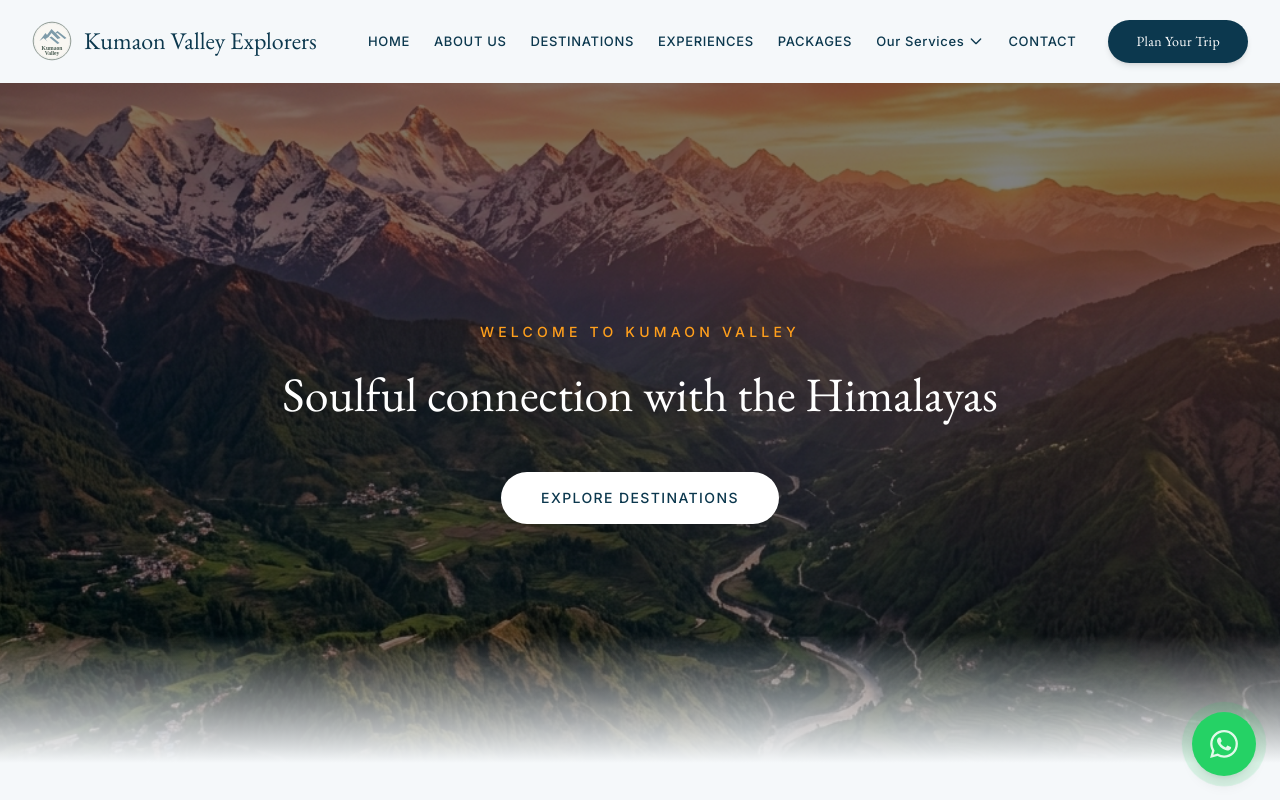
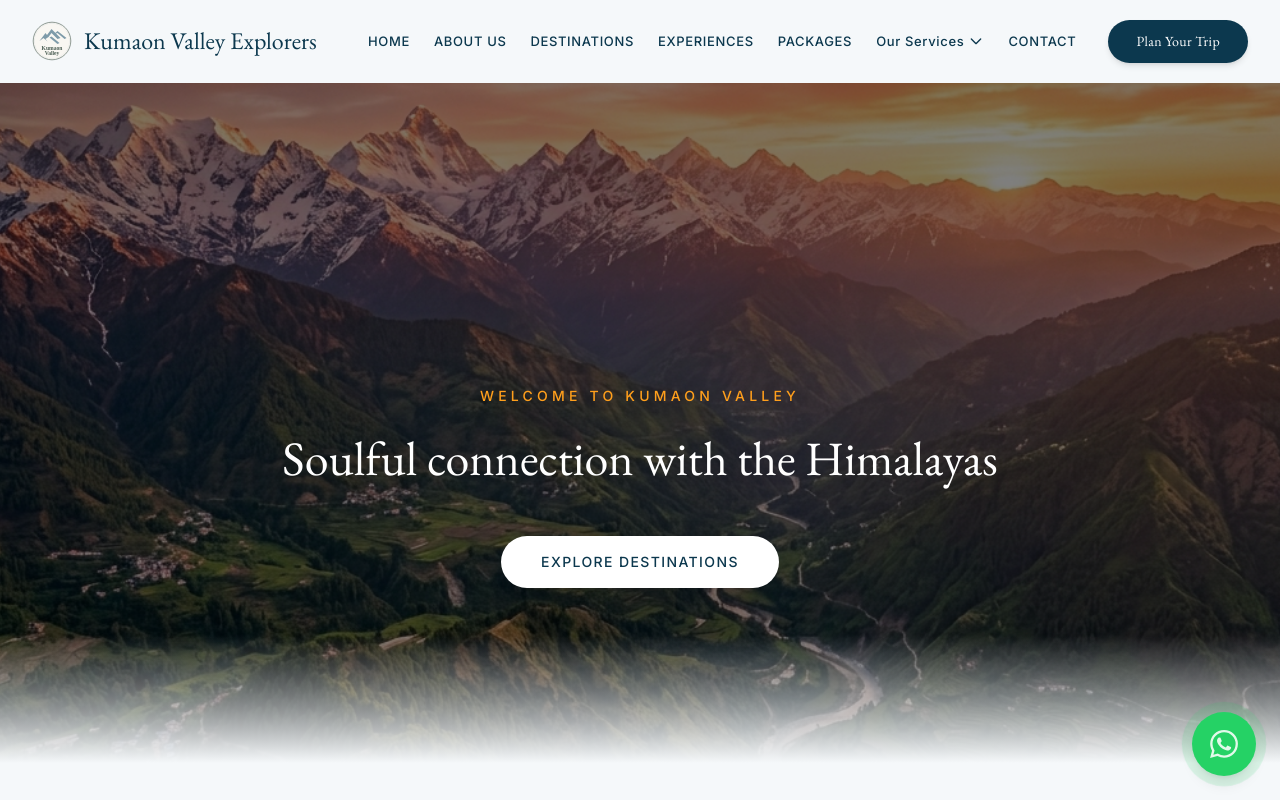
Before and after one commit to mavroshlx87/kumaon-valley-explorers, a Next.js app: page / in a window 1280 px wide. Shown: the top 800 px of the page. Built offline with nearby package versions, Linux system fonts and the light colour scheme.

Commit message:
fix: buttom placement

```diff
--- a/src/components/Hero.tsx
+++ b/src/components/Hero.tsx
@@ -34,7 +34,7 @@ export const Hero: React.FC<HeroProps> = ({
       <div className="absolute inset-0 z-0 bg-black/50" />
 
 
-      <div className="container relative z-10 mx-auto px-4 text-center">
+      <div className="container relative z-10 mx-auto px-4 text-center mt-16 md:mt-32">
         <motion.div
           initial={{ opacity: 0, y: 30 }}
           animate={{ opacity: 1, y: 0 }}
```
